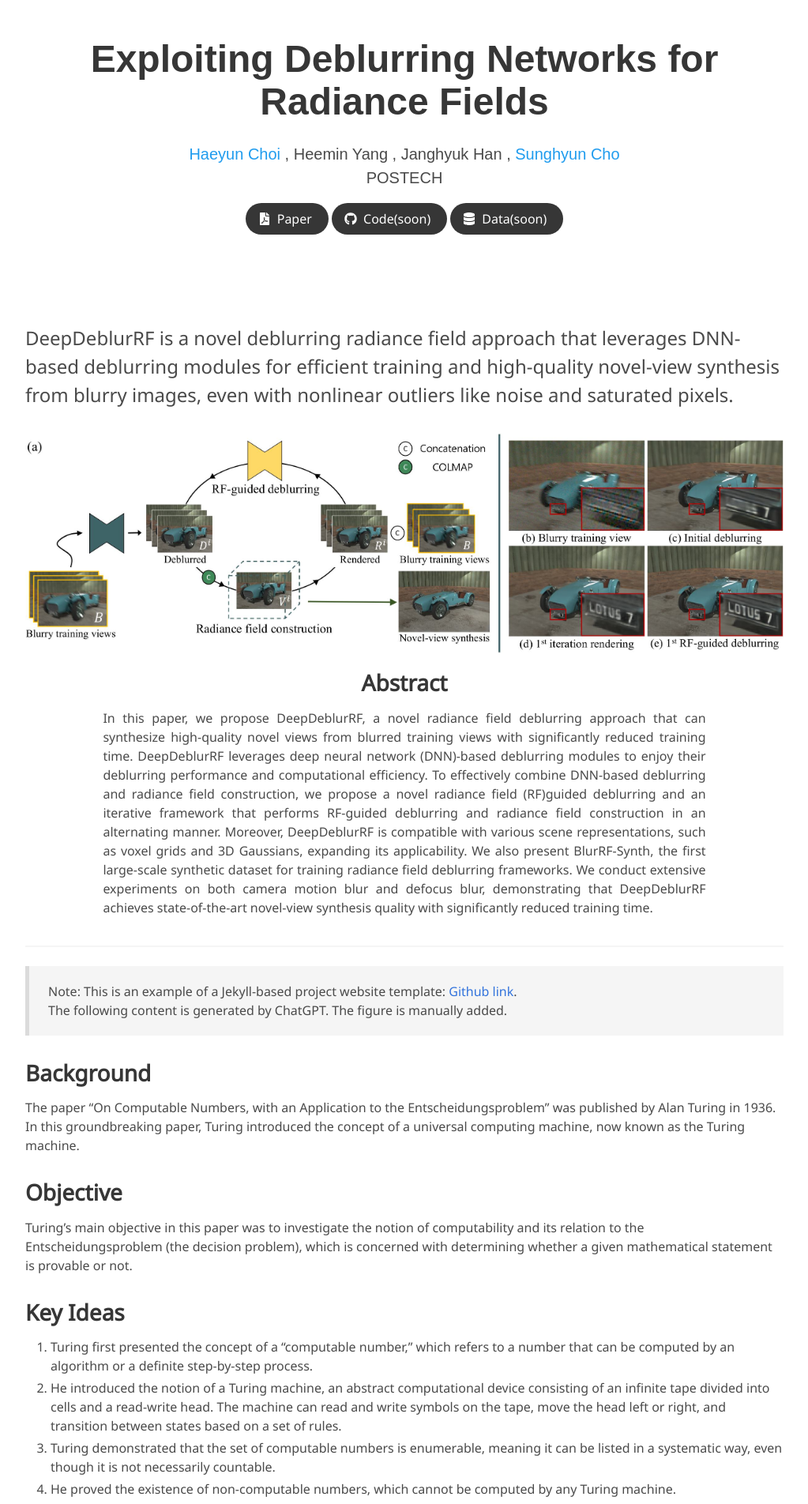
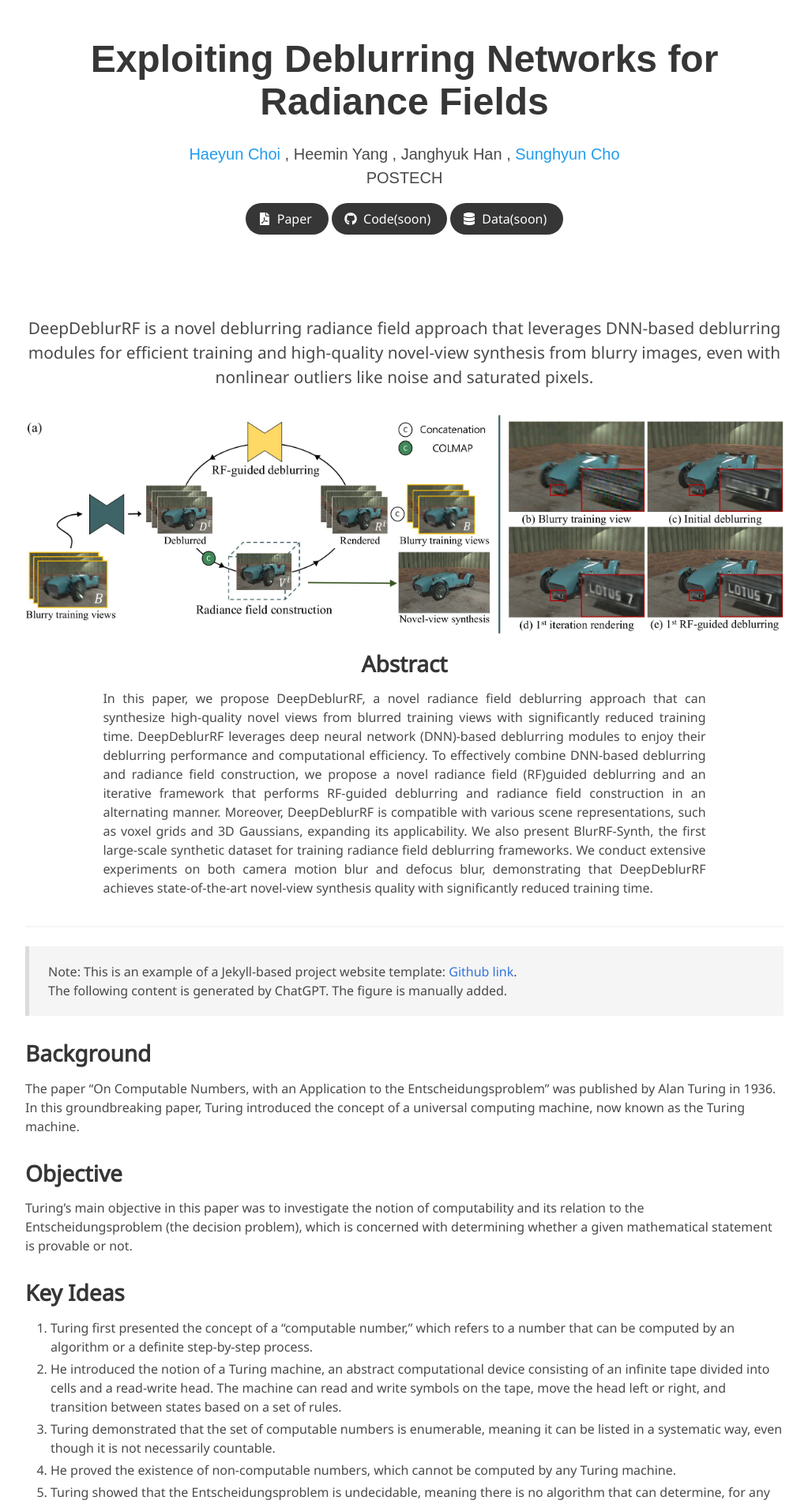
Before and after one commit to haeyun-choi/DDRF_site, a Jekyll site: the page built from index.md, in a window 1280 px wide. Shown: the top 1904 px of the page at 79% size, without its empty margins (128-1151 px from the left). Built offline with Jekyll 4.4.1, drawn with Linux system fonts in a browser that asks for light colours; some web fonts are replaced.

Commit message:
Update index.md

```diff
--- a/index.md
+++ b/index.md
@@ -18,7 +18,7 @@ data: https://huggingface.co/docs/datasets
 ---
 
 <!-- Title and abstract section -->
-<div style="font-size: 1.5em; margin-bottom: 30px;">
+<div style="font-size: 1.3em; margin-bottom: 30px; margin-top: -10px; text-align: center;">
     DeepDeblurRF is a novel deblurring radiance field approach that leverages DNN-based deblurring modules for efficient training and high-quality novel-view synthesis from blurry images, even with nonlinear outliers like noise and saturated pixels.
 </div>
 
```
